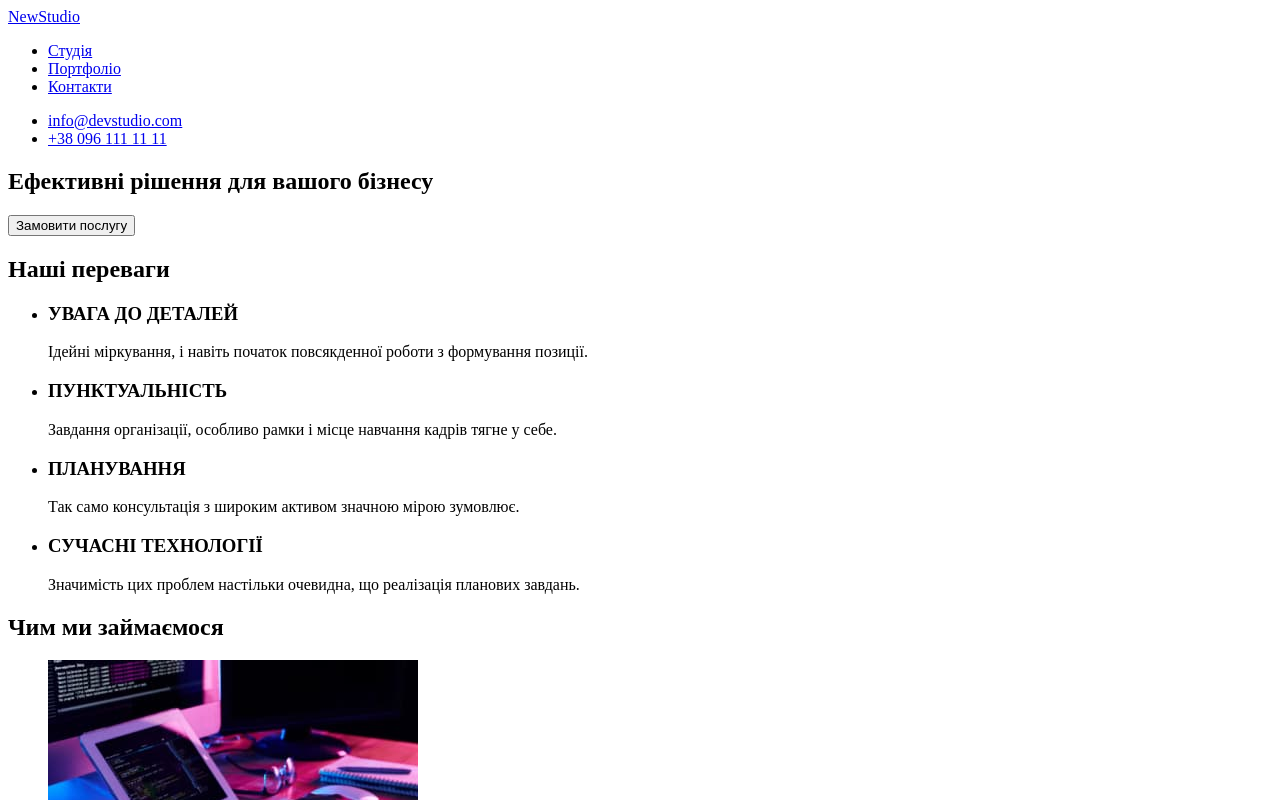
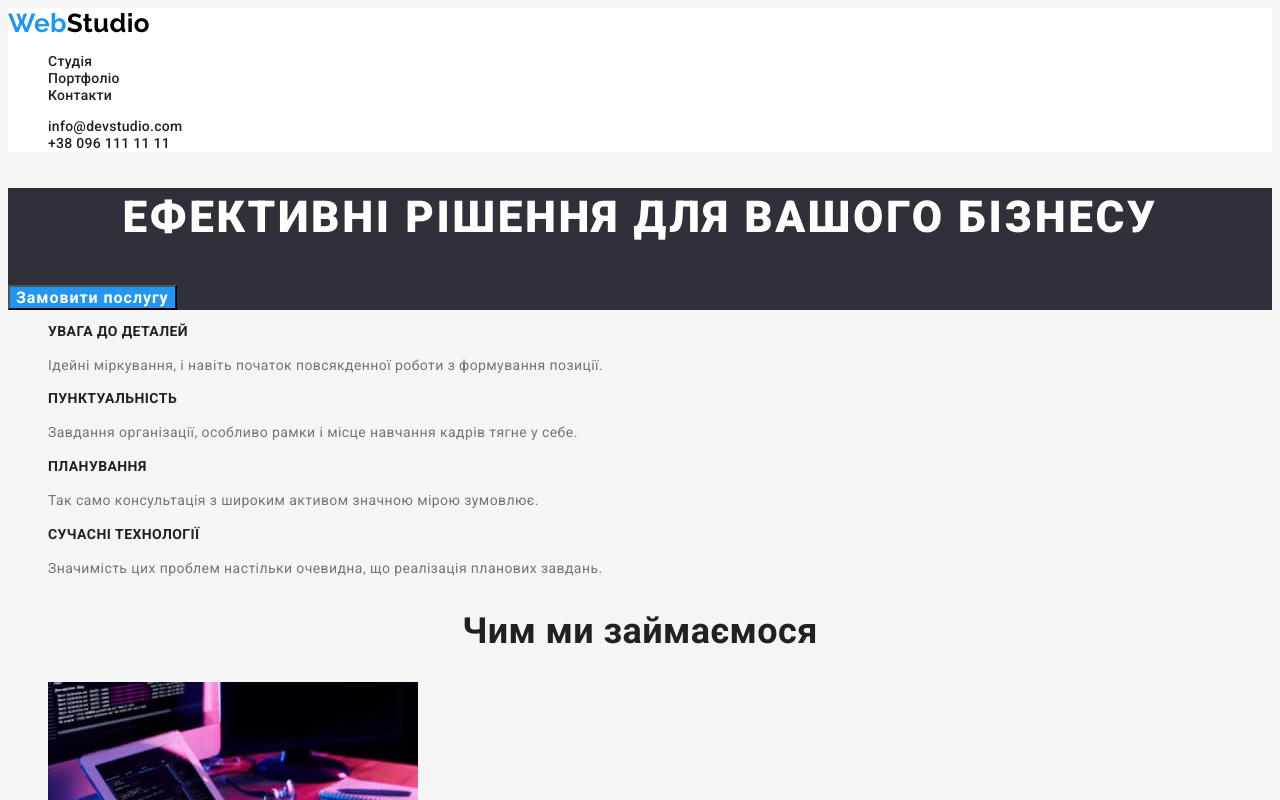
Before and after one commit to ViktorSavchenko/goit-markup-hw-01, a plain HTML site: page index.html in a window 1280 px wide. Shown: the top 800 px of the page. Drawn offline with Linux system fonts and the light colour scheme.

Commit message:
First try

```diff
--- /dev/null
+++ b/css/styles.css
@@ -0,0 +1,216 @@
+:root {
+  --primary-txt-color: #757575;
+  --secondary-txt-color: #212121;
+  --other-txt-color: #ffffff;
+  --hero-txt-color: #FFFFFF;
+  --footer-txt-color: rgba(255, 255, 255, 0.6);
+  --primary-bg-color: #F5F5F5;
+  --secondary-bg-color: #2F303A;
+  --other-bg-color: #F5F4FA;
+  --header-bg-color: #FFFFFF;
+  --primary-bg-btn: #2196F3;
+  --secondary-bg-btn: #188CE8;
+  --other-bg-btn:#F5F4FA;
+  --primary-bg-btnworks: #F5F4FA;
+  --secondary-bg-btnworks: #2196F3;
+  --primary-logo-color: #000000;
+  --secondary-logo-color: #2196F3;
+  --other-logo-color: #ffffff;
+  --primari-btn-text: #ffffff;
+  --secondary-btn-text: #212121;
+}
+/* global styles */
+body {
+  font-family: Roboto, sans-serif;
+  color: var(--primary-txt-color);
+  background-color: var(--primary-bg-color);
+  font-size: 14px;
+  line-height: 1.19;
+  letter-spacing: 0.03em;
+}
+/* cancellation dot */
+.lists {
+  list-style: none;
+}
+/* cancellation underline */
+.items {
+  text-decoration: none;
+}
+/* header color */
+.header {
+  background-color: var(--header-bg-color);
+}
+/* logo modificate */
+.logo {
+  font-family: Raleway, sans-serif;
+  font-weight: 700;
+  font-size: 26px;
+
+  color: var(--primary-logo-color);
+}
+
+.logo .logo-new {
+  color: var(--secondary-logo-color);
+}
+
+.logo .ftr-studio {
+  color: var(--other-logo-color);
+}
+/* header navigate */
+.nav-list .nav-item {
+  font-weight: 500;
+  line-height: 1.14;
+  letter-spacing: 0.02em;
+
+  color: var(--secondary-txt-color);
+}
+
+.nav-list .nav-item:hover,
+.nav-list .nav-item:focus,
+.adrs-list .adrs-item:hover,
+.adrs-list .adrs-item:focus {
+  color: var(--secondary-logo-color);
+}
+
+.nav-contacts {
+  font-weight: 500;
+  line-height: 1.14;
+  letter-spacing: 0.02em;
+}
+/* hero section */
+.hero,
+.footer {
+  background-color: var(--secondary-bg-color);
+}
+
+.hero-title {
+  font-weight: 900;
+  font-size: 44px;
+  line-height: 1.36;
+  text-align: center;
+  letter-spacing: 0.06em;
+  text-transform: uppercase;
+
+  color: var(--hero-txt-color);
+}
+
+.hero-btn {
+  font-family: inherit;
+  font-weight: 700;
+  font-size: 16px;
+  letter-spacing: 0.06em;
+
+  color: var(--primari-btn-text);
+  background-color: var(--primary-bg-btn);
+}
+
+.hero-btn:hover,
+.hero-btn:focus {
+  background-color: var(--secondary-bg-btn);
+}
+/* main */
+/* 1st section */
+.hidden-title {
+  position: absolute;
+  width: 1px;
+  height: 1px;
+  margin: -1px;
+  border: 0;
+  padding: 0;
+  white-space: nowrap;
+  clip-path: inset(100%);
+  clip: rect(0 0 0 0);
+  overflow: hidden;
+}
+/* 2d section */
+.adv-title {
+  font-size: 14px;
+  font-weight: 700;
+  line-height: 1.14;
+
+  color: var(--secondary-txt-color);
+}
+
+.adv-txt {
+  line-height: 1.7;
+}
+/* 3d section */
+.doing-title,
+.team-title {
+  font-weight: 700;
+  font-size: 36px;
+  line-height: 1.17;
+  text-align: center;
+
+  color: var(--secondary-txt-color);
+}
+/* 4 section */
+.team {
+  background-color: var(--other-bg-color);
+}
+
+.team-name {
+  font-weight: 500;
+  font-size: 16px;
+
+  color: var(--secondary-txt-color);
+}
+
+.team-prof {
+  font-size: 16px;
+}
+/* footer */
+/* address modificate */
+.address-map {
+  line-height: 1.7;
+  font-style: normal;
+
+  color: var(--other-txt-color);
+}
+
+.adrs-contacts {
+  line-height: 1.7;
+  font-style: normal;
+
+  color: var(--footer-txt-color);
+}
+/* PORTFOLIO */
+/* our works */
+.works-btn {
+  font-family: inherit;
+  font-weight: 500;
+  font-size: 16px;
+  line-height: 1.63;
+
+  color: var(--secondary-btn-text);
+  background-color: var(--primary-bg-btnworks);
+}
+
+.works-btn:hover,
+.works-btn:focus {
+  color: var(--other-txt-color);
+  background-color: var(--secondary-bg-btnworks);
+}
+
+.work-name {
+  font-weight: 700;
+  font-size: 18px;
+  line-height: 2;
+  letter-spacing: 0.06em;
+
+  color: var(--secondary-txt-color);
+}
+
+.work-type {
+  font-size: 16px;
+  line-height: 1.9;
+}
+
+/* Dont repeat:
+font-family: Roboto, sans-serif
+color text #757575
+bgc #F5F5F5
+font-size: 14px;
+font-style: normal
+font-weight: 400
+latter-spacing 0.03 */
--- a/index.html
+++ b/index.html
@@ -5,63 +5,81 @@
     <meta http-equiv="X-UA-Compatible" content="IE=edge" />
     <meta name="viewport" content="width=device-width, initial-scale=1.0" />
     <title>Document</title>
+    <link
+      href="https://fonts.googleapis.com/css2?family=Raleway:wght@700&family=Roboto:wght@400;500;700;900&display=swap"
+      rel="stylesheet"
+    />
+    <link rel="stylesheet" href="./css/styles.css" />
   </head>
   <body>
     <!-- header -->
-    <header>
-      <nav>
-        <a href="./" lang="en">NewStudio</a>
-
-        <ul>
-          <li><a href="./">Студія</a></li>
-          <li><a href="/">Портфоліо</a></li>
-          <li><a href="/">Контакти</a></li>
+    <header class="header">
+      <a class="logo items" href="./index.html" lang="en"
+        ><span class="logo-new">Web</span>Studio</a
+      >
+      <nav class="nav">
+        <ul class="nav-list lists">
+          <li><a class="nav-item items" href="./index.html">Студія</a></li>
+          <li><a class="nav-item items" href="./portfolio.html">Портфоліо</a></li>
+          <li><a class="nav-item items" href="/">Контакти</a></li>
         </ul>
       </nav>
 
-      <ul>
-        <li><a href="mailto:info@devstudio.com">info@devstudio.com</a></li>
-        <li><a href="tel:+380961111111">+38 096 111 11 11</a></li>
+      <ul class="nav-list lists">
+        <li>
+          <a class="nav-item items nav-contacts" href="mailto:info@devstudio.com"
+            >info@devstudio.com</a
+          >
+        </li>
+        <li>
+          <a class="nav-item items nav-contacts" href="tel:+380961111111">+38 096 111 11 11</a>
+        </li>
       </ul>
     </header>
 
     <!-- main -->
     <main>
       <!-- hero+button -->
-      <section>
-        <h1>Ефективні рішення для вашого бізнесу</h1>
-        <button type="button">Замовити послугу</button>
+      <section class="hero">
+        <h1 class="hero-title">Ефективні рішення для вашого бізнесу</h1>
+        <button class="hero-btn" type="button">Замовити послугу</button>
       </section>
 
       <!-- Our advantages -->
-      <section>
-        <h2>Наші переваги</h2>
+      <section class="advances">
+        <h2 class="hidden-title">Наші переваги</h2>
 
-        <ul>
+        <ul class="adv-list lists">
           <li>
-            <h3>УВАГА ДО ДЕТАЛЕЙ</h3>
-            <p>Ідейні міркування, і навіть початок повсякденної роботи з формування позиції.</p>
+            <h3 class="adv-title">УВАГА ДО ДЕТАЛЕЙ</h3>
+            <p class="adv-txt">
+              Ідейні міркування, і навіть початок повсякденної роботи з формування позиції.
+            </p>
           </li>
           <li>
-            <h3>ПУНКТУАЛЬНІСТЬ</h3>
-            <p>Завдання організації, особливо рамки і місце навчання кадрів тягне у себе.</p>
+            <h3 class="adv-title">ПУНКТУАЛЬНІСТЬ</h3>
+            <p class="adv-txt">
+              Завдання організації, особливо рамки і місце навчання кадрів тягне у себе.
+            </p>
           </li>
           <li>
-            <h3>ПЛАНУВАННЯ</h3>
-            <p>Так само консультація з широким активом значною мірою зумовлює.</p>
+            <h3 class="adv-title">ПЛАНУВАННЯ</h3>
+            <p class="adv-txt">Так само консультація з широким активом значною мірою зумовлює.</p>
           </li>
           <li>
-            <h3>СУЧАСНІ ТЕХНОЛОГІЇ</h3>
-            <p>Значимість цих проблем настільки очевидна, що реалізація планових завдань.</p>
+            <h3 class="adv-title">СУЧАСНІ ТЕХНОЛОГІЇ</h3>
+            <p class="adv-txt">
+              Значимість цих проблем настільки очевидна, що реалізація планових завдань.
+            </p>
           </li>
         </ul>
       </section>
 
       <!-- what are we doing -->
       <section>
-        <h2>Чим ми займаємося</h2>
+        <h2 class="doing-title">Чим ми займаємося</h2>
 
-        <ul>
+        <ul class="doing-list lists">
           <li>
             <img src="./images/boxone.jpg" alt="Розробка ПК софту" width="370" />
           </li>
@@ -75,50 +93,59 @@
       </section>
 
       <!-- our team -->
-      <section>
-        <h2>Наша команда</h2>
+      <section class="team">
+        <h2 class="team-title">Наша команда</h2>
 
-        <ul>
+        <ul class="team-list lists">
           <li>
             <img src="./images/Ighor.jpg" alt="Ігор Дем'яненко" width="270" />
-            <h3>Ігор Дем'яненко</h3>
-            <p lang="en">Product Designer</p>
+            <h3 class="team-name">Ігор Дем'яненко</h3>
+            <p class="team-prof" lang="en">Product Designer</p>
           </li>
           <li>
             <img src="./images/Olgha.jpg" alt="Ольга Рєпіна" width="270" />
-            <h3>Ольга Рєпіна</h3>
-            <p lang="en">Frontend Developer</p>
+            <h3 class="team-name">Ольга Рєпіна</h3>
+            <p class="team-prof" lang="en">Frontend Developer</p>
           </li>
           <li>
             <img src="./images/Mikola.jpg" alt="Микола Тарасов" width="270" />
-            <h3>Микола Тарасов</h3>
-            <p lang="en">Marketing</p>
+            <h3 class="team-name">Микола Тарасов</h3>
+            <p class="team-prof" lang="en">Marketing</p>
           </li>
           <li>
             <img src="./images/Miho.jpg" alt="Михайло Єрмаков" width="270" />
-            <h3>Михайло Єрмаков</h3>
-            <p lang="en">UI Designer</p>
+            <h3 class="team-name">Михайло Єрмаков</h3>
+            <p class="team-prof" lang="en">UI Designer</p>
           </li>
         </ul>
       </section>
     </main>
 
     <!-- footer -->
-    <footer>
-      <a href="./" lang="en">WebStudio</a>
+    <footer class="footer">
+      <a class="logo items" href="./" lang="en"
+        ><span class="logo-new">Web</span><span class="ftr-studio">Studio</span></a
+      >
 
-      <address>
-        <ul>
+      <address class="adrs">
+        <ul class="adrs-list lists">
           <li>
             <a
+              class="adrs-item items address-map"
               href="https://goo.gl/maps/1gPLWb1rCTkAfdYa7"
               target="_blank"
               rel="noopener nofollow norefferrer"
               >м. Київ, пр-т Лесі Українки, 26
             </a>
           </li>
-          <li><a href="mailto:info@devstudio.com">info@devstudio.com</a></li>
-          <li><a href="tel:+380961111111">+38 096 111 11 11</a></li>
+          <li>
+            <a class="adrs-item items adrs-contacts" href="mailto:info@devstudio.com"
+              >info@devstudio.com</a
+            >
+          </li>
+          <li>
+            <a class="adrs-item items adrs-contacts" href="tel:+380961111111">+38 096 111 11 11</a>
+          </li>
         </ul>
       </address>
     </footer>
```
Also changed, not shown: portfolio.html (added, +132 -0 lines), images/img2-1.jpg (added), images/img2-2.jpg (added), images/img2-3.jpg (added), images/img2-4.jpg (added), images/img2-5.jpg (added), images/img2-6.jpg (added), images/img2-7.jpg (added), images/img2-8.jpg (added), images/img2-9.jpg (added).
